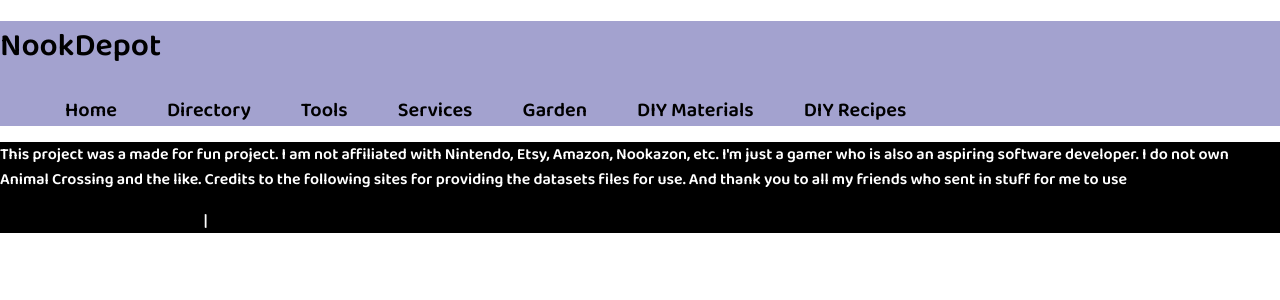
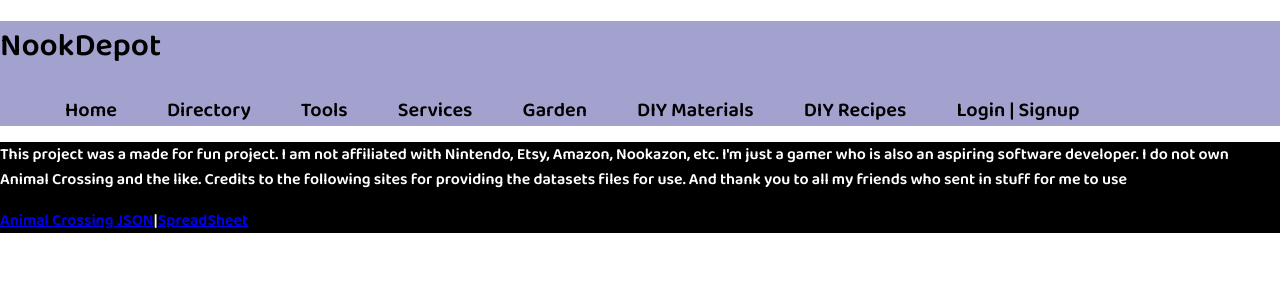
Before and after one commit to kbongco/NookDepot, a React (Create React App) app in the folder client/: page / in a window 1280 px wide. Shown: the top 300 px of the page. Built offline with nearby package versions, Linux system fonts and the light colour scheme.

Commit message:
completed header, footer, layout

```diff
--- a/client/src/App.js
+++ b/client/src/App.js
@@ -1,8 +1,8 @@
 import React from 'react';
 import { Switch } from 'react-router-dom'
-import Header from './components/Header/Header.jsx'
-import Footer from './components/Footer/Footer.jsx'
-// import Layout from './layouts/Layout.jsx'
+// import Header from './components/Header/Header.jsx'
+// import Footer from './components/Footer/Footer.jsx'
+import Layout from './layouts/Layout.jsx'
 import './App.css';
 
 
@@ -11,8 +11,9 @@ function App() {
     // <h1></h1>
     // <Layout/>
     <>
-    <Header />
-    <Footer />
+    {/* <Header />
+      <Footer /> */}
+      <Layout/>
       </>
   )
 }
--- a/client/src/components/Header/Header.css
+++ b/client/src/components/Header/Header.css
@@ -18,7 +18,7 @@ nav ul li{
   display:inline;
   font-size:20px;
 }
-a{
+nav a{
   text-decoration:none;
   color:black;
   margin:0px 25px 0px 25px;
--- a/client/src/components/Header/Header.jsx
+++ b/client/src/components/Header/Header.jsx
@@ -42,6 +42,11 @@ export default function Header(props) {
                 DIY Recipes
               </NavLink>
             </li>
+            <li className="page-links">
+              <NavLink exact to='/login'>
+                Login | Signup
+              </NavLink>
+            </li>
           </ul>
         </nav>
       </div>
--- a/client/src/layouts/Layout.jsx
+++ b/client/src/layouts/Layout.jsx
@@ -1,11 +1,15 @@
 import React from 'react';
-import Header from './components/Header/Header.jsx'
+import Header from '../components/Header/Header.jsx'
+import Footer from '../components/Footer/Footer.jsx'
 
 export default function Layout() {
   return (
   <>
-    <Header/>
-    </>
+      <Header />
+
+
+      <Footer />
+  </>
   )
 
 }
```
